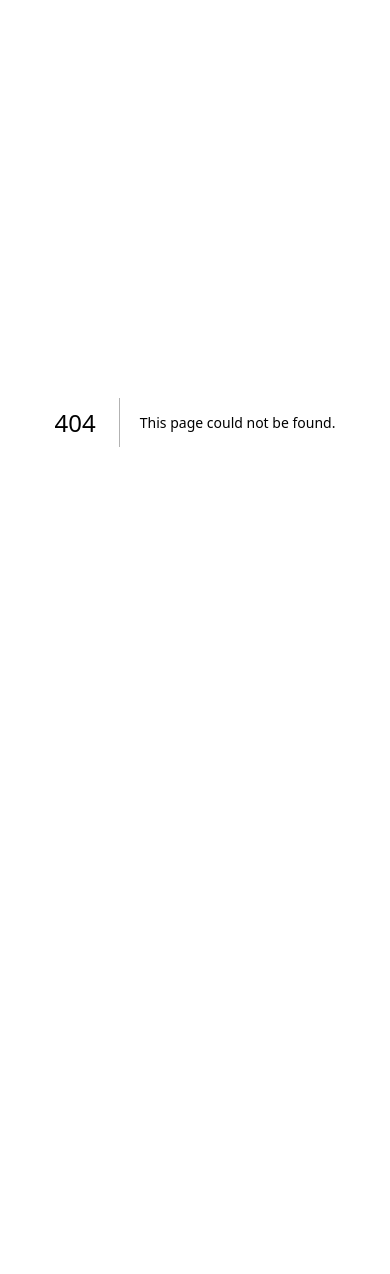
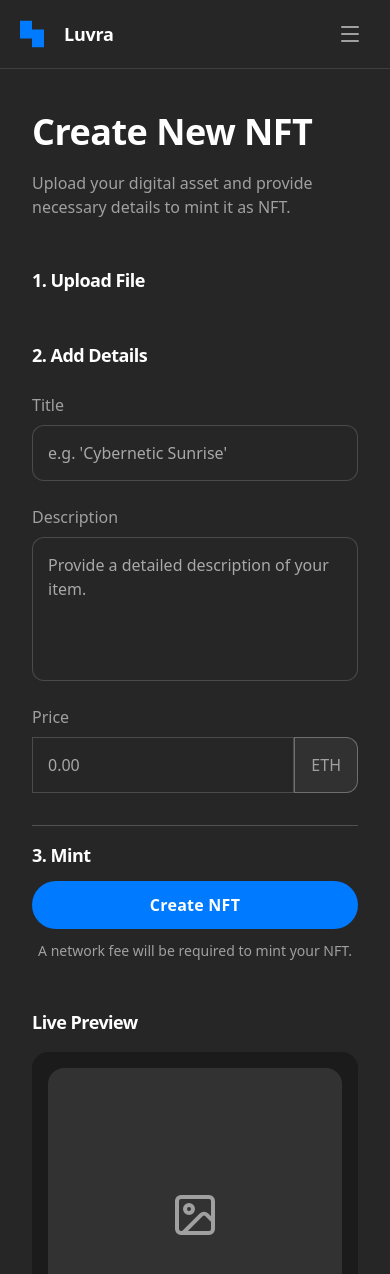
Before and after one commit to ifeoluwah21/luvra, a Next.js app: page /create in a window 390 px wide. Before the commit this address had no page. Shown: the top 1274 px of the page. Before the commit the page ends 844 px from the top, so only its background shows below. Built offline with nearby package versions, Linux system fonts and the light colour scheme; no server answers; sample sign-in values are in the browser's storage.

Commit message:
feat: build create page
- ui skeleton for create page, no logic yet
- make the page responsive

```diff
--- /dev/null
+++ b/app/(shared)/auctions/loading.tsx
@@ -0,0 +1,7 @@
+import type { FC } from "react";
+
+const loading: FC = () => {
+  return <div>loading</div>;
+};
+
+export default loading;
--- /dev/null
+++ b/app/(shared)/create/layout.tsx
@@ -0,0 +1,22 @@
+import type { FC, PropsWithChildren } from "react";
+
+const CreateLayout: FC<PropsWithChildren> = ({ children }) => {
+  return (
+    <main className="mx-auto w-full max-w-[1600px] flex-1 px-4 py-5 sm:px-8 md:px-16 lg:px-24 xl:px-40">
+      <div className="flex w-full max-w-7xl flex-col p-4">
+        <div className="mb-8 flex flex-col gap-3">
+          <h1 className="text-4xl leading-normal font-black tracking-[-0.033rem] text-white">
+            Create New NFT
+          </h1>
+          <p className="text-custom-text text-base leading-normal font-medium">
+            Upload your digital asset and provide necessary details to mint it
+            as NFT.
+          </p>
+        </div>
+        {children}
+      </div>
+    </main>
+  );
+};
+
+export default CreateLayout;
--- /dev/null
+++ b/app/(shared)/create/loading.tsx
@@ -0,0 +1,7 @@
+import { FC } from "react";
+
+const loading: FC = () => {
+  return <div>loading create page...</div>;
+};
+
+export default loading;
--- /dev/null
+++ b/app/(shared)/create/page.tsx
@@ -0,0 +1,112 @@
+import { Button } from "@/components/ui/button";
+import { Image } from "lucide-react";
+import type { FC } from "react";
+
+const CreatePage: FC = () => {
+  return (
+    <section className="grid grid-cols-1 gap-12 py-4 lg:grid-cols-2">
+      <form className="flex flex-col gap-8">
+        <div className="flex flex-col gap-4">
+          <h3 className="text-lg leading-normal font-bold tracking-[-0.033rem] text-white">
+            1. Upload File
+          </h3>
+          <div></div>
+        </div>
+        <div className="flex flex-col gap-6">
+          <h3 className="text-lg leading-normal font-bold tracking-[-0.033rem] text-white">
+            2. Add Details
+          </h3>
+          <div className="flex w-full flex-col gap-2">
+            <label
+              className="text-custom-text text-base leading-normal font-medium"
+              htmlFor="title"
+            >
+              Title
+            </label>
+            <input
+              className="bg-background-dark focus:ring-pry h-14 w-full resize-none overflow-hidden rounded-[0.75rem] border border-[#a0a0a0]/30 p-[15px] text-base leading-normal font-normal text-white transition-all placeholder:text-white/60 focus:ring-2 focus:outline-0"
+              type="text"
+              name="title"
+              id="title"
+              placeholder="e.g. 'Cybernetic Sunrise'"
+            />
+          </div>
+          <div className="flex w-full flex-col gap-2">
+            <label
+              className="text-custom-text text-base leading-normal font-medium"
+              htmlFor="description"
+            >
+              Description
+            </label>
+            <textarea
+              className="bg-background-dark focus:ring-pry min-h-36 w-full flex-1 resize-none overflow-hidden rounded-[0.75rem] border border-[#a0a0a0]/30 p-[15px] text-base leading-normal font-normal text-white transition-all placeholder:text-white/60 focus:ring-2 focus:outline-0"
+              name="description"
+              id="description"
+              placeholder="Provide a detailed description of your item."
+            ></textarea>
+          </div>
+          <div className="flex w-full flex-col gap-2">
+            <label
+              className="text-custom-text text-base leading-normal font-medium"
+              htmlFor="price"
+            >
+              Price
+            </label>
+            <div className="flex h-14 w-full items-center">
+              <input
+                type="number"
+                name="price"
+                id="price"
+                placeholder="0.00"
+                className="bg-background-dark focus:ring-pry h-full w-full resize-none overflow-hidden border border-[#a0a0a0]/30 p-[15px] text-base leading-normal font-normal text-white transition-all placeholder:text-white/60 focus:ring-2 focus:outline-0"
+              />
+              <span className="flex h-full items-center justify-center rounded-r-[0.75rem] border border-white/30 bg-white/5 px-4 font-medium">
+                ETH
+              </span>
+            </div>
+          </div>
+        </div>
+        <div className="flex flex-col gap-3 border-t border-t-white/20 pt-4">
+          <h3 className="text-lg leading-normal font-bold tracking-[-0.033rem] text-white">
+            3. Mint
+          </h3>
+          <Button className="bg-pry hover:bg-pry/90 mx-auto flex h-12 w-full max-w-[480px] min-w-[84px] items-center justify-center overflow-hidden rounded-full px-6 text-base leading-normal font-bold tracking-[0.015rem] text-white transition-colors">
+            <span>Create NFT</span>
+          </Button>
+          <p className="text-custom-text text-center text-sm">
+            A network fee will be required to mint your NFT.
+          </p>
+        </div>
+      </form>
+      <article className="lg:stick flex h-fit flex-col gap-4 lg:top-20">
+        <h3 className="text-lg leading-normal font-bold tracking-[-0.033rem] text-white">
+          Live Preview
+        </h3>
+        <div className="shadow-card mx-auto w-full max-w-sm rounded-2xl bg-black/30 p-4 lg:mx-0">
+          <div className="flex flex-col gap-4 rounded-[0.75rem]">
+            <div className="relative overflow-hidden rounded-2xl">
+              <div className="flex aspect-square w-full items-center justify-center bg-white/10">
+                <Image className="size-12" />
+              </div>
+            </div>
+            <div className="flex flex-col gap-2 px-2 pb-2">
+              <div className="flex items-start justify-between">
+                <p className="text-lg font-bold text-white">Your Title Here</p>
+                <div className="flex shrink-0 flex-col items-end">
+                  <p className="text-custom-text text-xs">Price</p>
+                  <p className="font-bold text-white">-.-- ETH</p>
+                </div>
+              </div>
+              <div className="flex items-center gap-2">
+                <div className="size-6 rounded-full bg-slate-700"></div>
+                <p className="text-custom-text text-sm">@YourUsername</p>
+              </div>
+            </div>
+          </div>
+        </div>
+      </article>
+    </section>
+  );
+};
+
+export default CreatePage;
--- /dev/null
+++ b/app/(shared)/drops/loading.tsx
@@ -0,0 +1,7 @@
+import type { FC } from "react";
+
+const loading: FC = () => {
+  return <div>loading</div>;
+};
+
+export default loading;
--- a/app/(shared)/drops/page.tsx
+++ b/app/(shared)/drops/page.tsx
@@ -49,7 +49,7 @@ const DropsPage = () => {
   return (
     <section>
       <div className="mt-4 grid grid-cols-1 gap-8 lg:grid-cols-5 lg:gap-12">
-        <div className="relative flex overflow-hidden rounded-2xl lg:col-span-2">
+        <div className="shadow-card relative flex overflow-hidden rounded-2xl lg:col-span-2">
           <Image
             src={img}
             alt="NFT"
--- a/components/Nav.tsx
+++ b/components/Nav.tsx
@@ -28,7 +28,7 @@ const Nav: React.FC<{ userAvatar?: string; userName?: string }> = ({
             <Link href={"#"}>Profile</Link>
           </li>
           <li className="leading-normal font-semibold transition-colors hover:text-white">
-            <Link href={"#"}>Create</Link>
+            <Link href={"/create"}>Create</Link>
           </li>
         </ul>
       </nav>
@@ -80,7 +80,7 @@ const Nav: React.FC<{ userAvatar?: string; userName?: string }> = ({
             </Link>
           </li>
           <li className="text-xl leading-normal font-semibold transition-colors hover:text-white">
-            <Link href={"#"} className="px-4 py-2">
+            <Link href={"/create"} className="px-4 py-2">
               Create
             </Link>
           </li>
```
